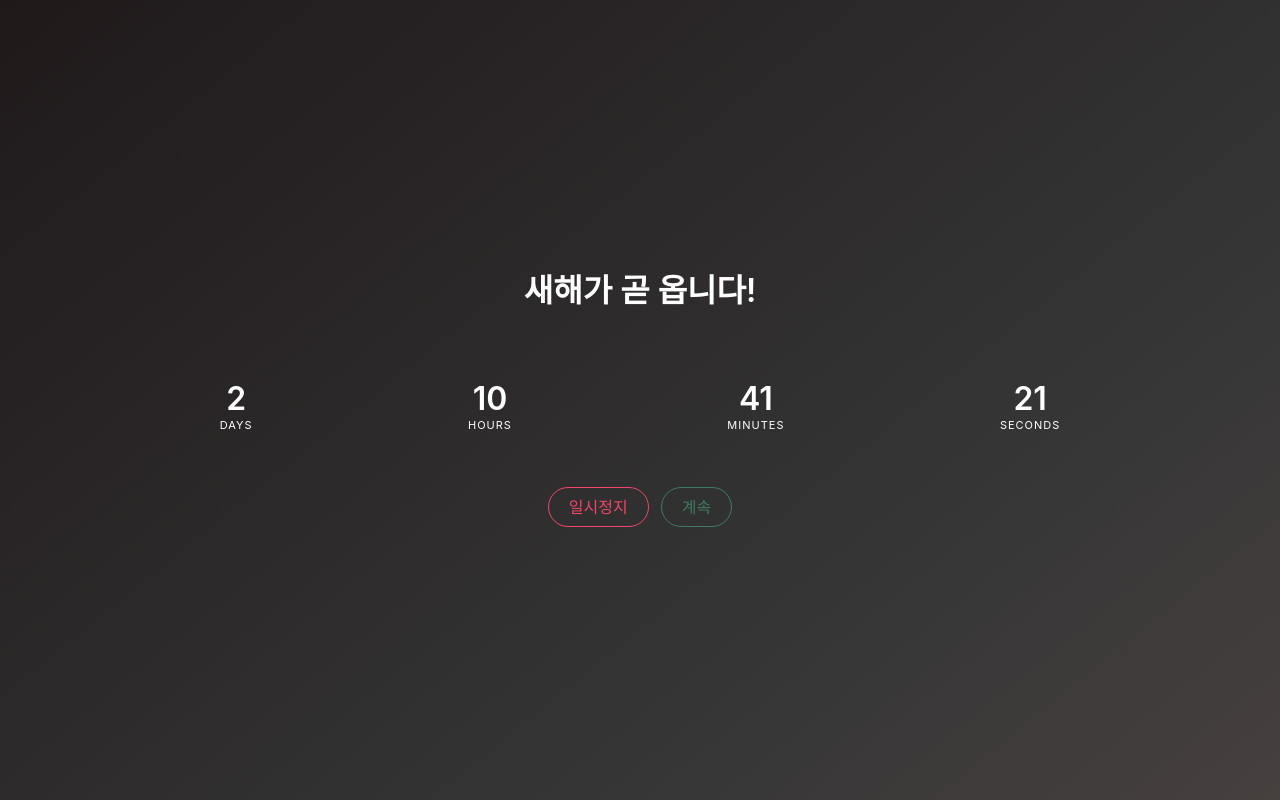
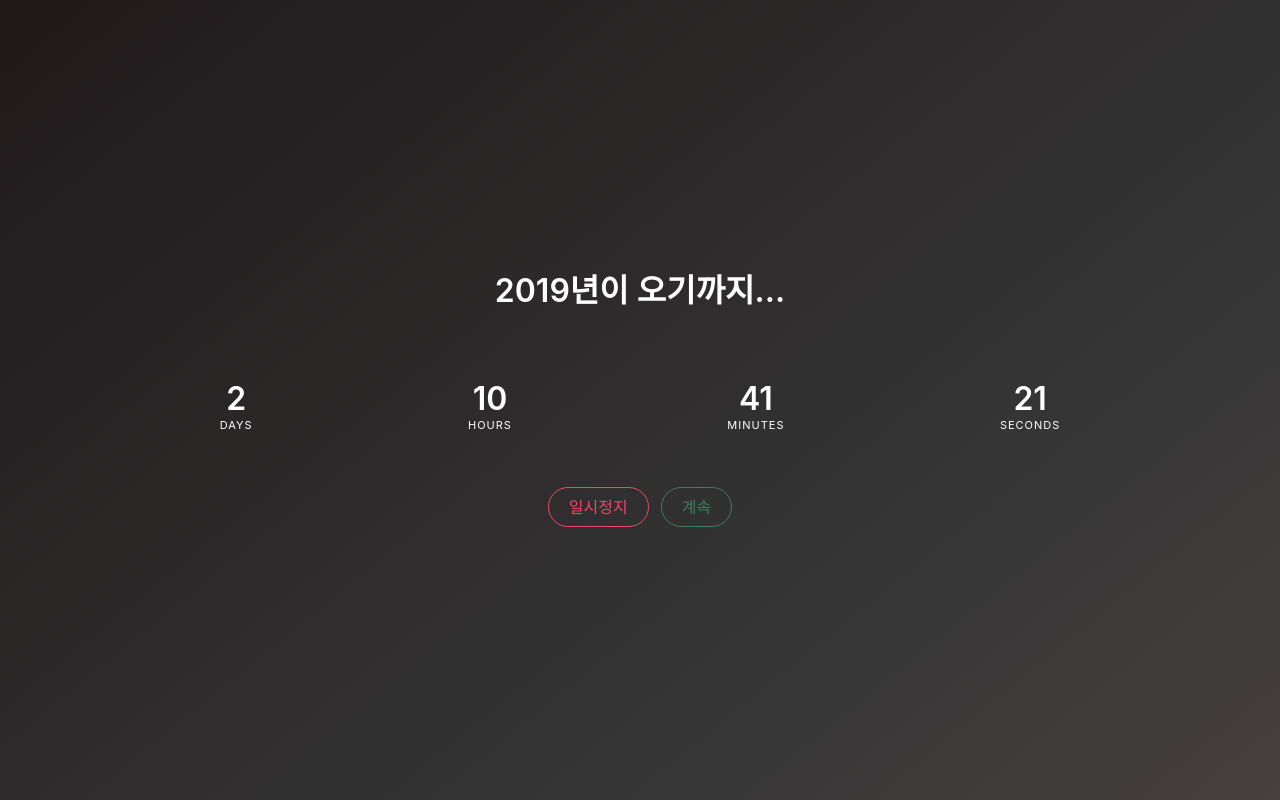
Before and after one commit to webmcki/react-final, a React (Create React App) app: page / in a window 1280 px wide. Built offline with nearby package versions, Linux system fonts and the light colour scheme.

Commit message:
리팩토링02

```diff
--- a/src/cpnts/Countdown.js
+++ b/src/cpnts/Countdown.js
@@ -53,7 +53,7 @@ class Countdown extends Component {
       <section className="hero is-dark is-bold is-fullheight has-text-centered">
         <div className="hero-body">
           <div className="container">
-            <h1 className="title">새해가 곧 옵니다!</h1>
+            <h1 className="title">2019년이 오기까지...</h1>
             <section className="section">
               <nav className="level">
                 <div className="level-item has-text-centered">
```
